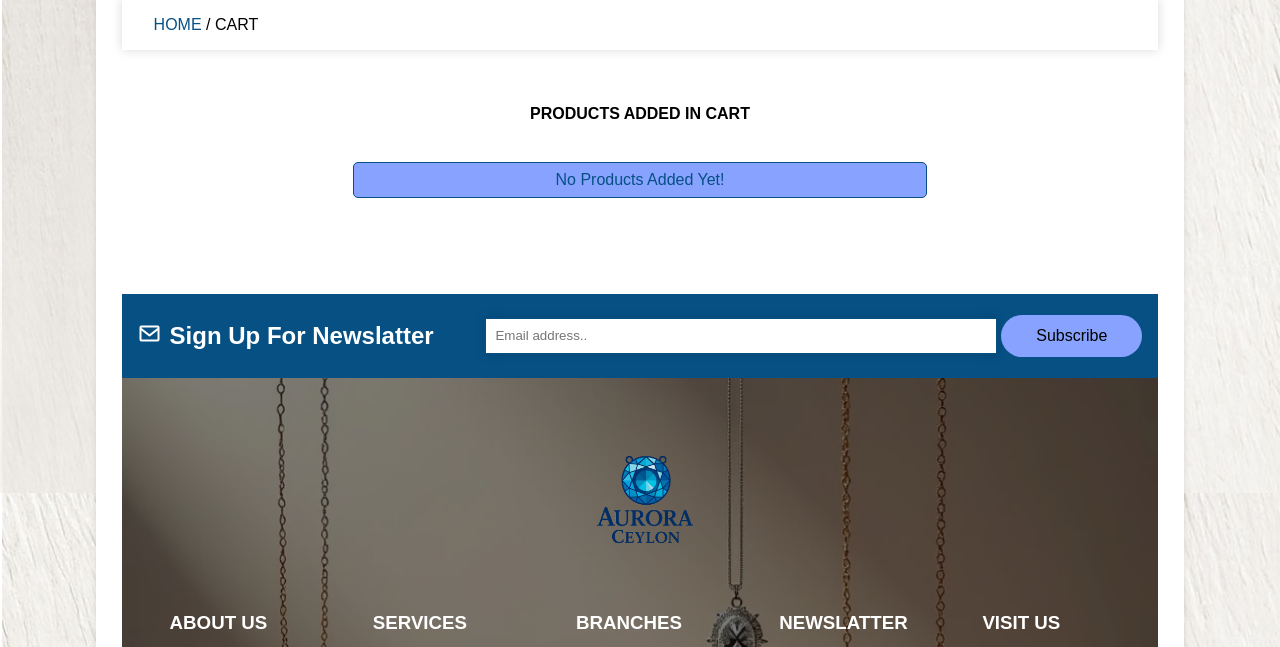
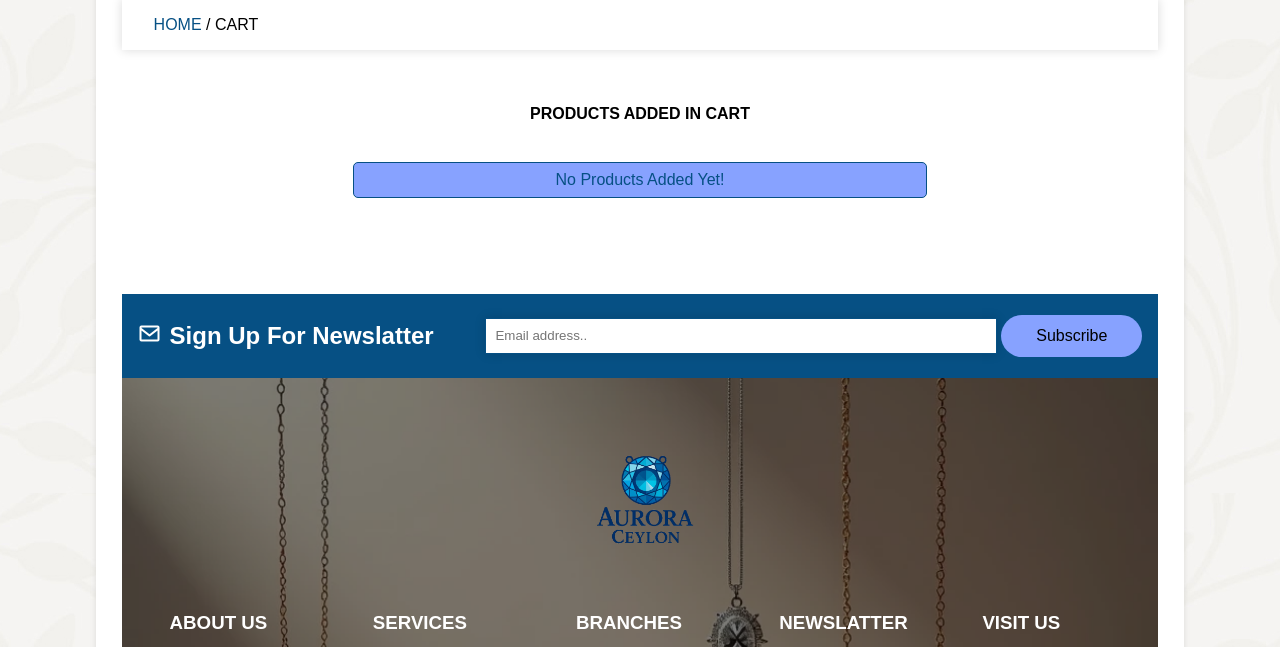
Before and after one commit to ImashaKalpani/Jewellery-shop-website, a PHP site: page /cart.php in a window 1280 px wide. Shown: the part 587-1234 px from the top of the page. Run offline with PHP 8.4, Linux system fonts and the light colour scheme; data that the repository does not hold is empty.

Commit message:
Update style.css

```diff
--- a/style.css
+++ b/style.css
@@ -22,7 +22,7 @@ html {
 }
 
 body {
-  background-image: url("img/body-bg.jpg");
+  background-image: url("img/bg.jpg");
   width: 100%;
 }
 
@@ -182,7 +182,7 @@ header {
   z-index: 101;
   transition: 0.3s;
   box-shadow: var(--box-shadow);
-  background-image: url("img/body-bg.jpg");
+  background-image: url("img/bg.jpg");
 }
 
 header.scrolled {
```
